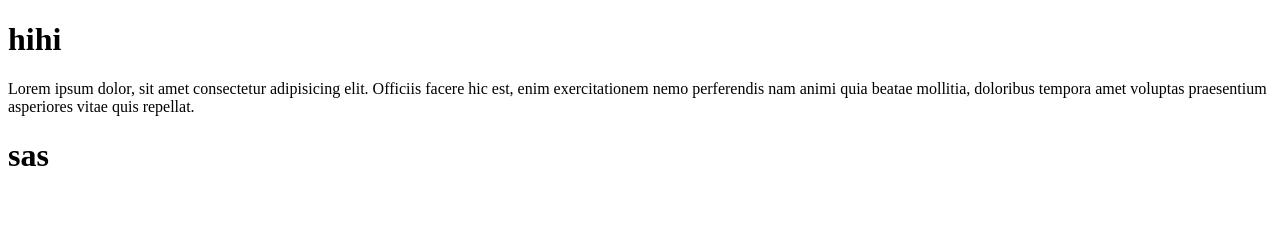
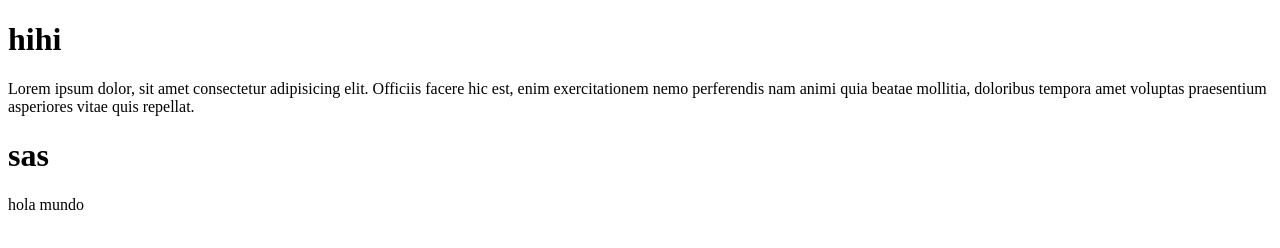
Before and after one commit to DanielMtz11/fundamentosOctubre, a plain HTML site: page index.html in a window 1280 px wide. Drawn offline with Linux system fonts and the light colour scheme.

Commit message:
cambio en develop2

```diff
--- a/index.html
+++ b/index.html
@@ -13,5 +13,8 @@
 
         <h1>sas</h1>
 
+
+            <section> hola mundo</section>
+
     </body>
     </html>
```
